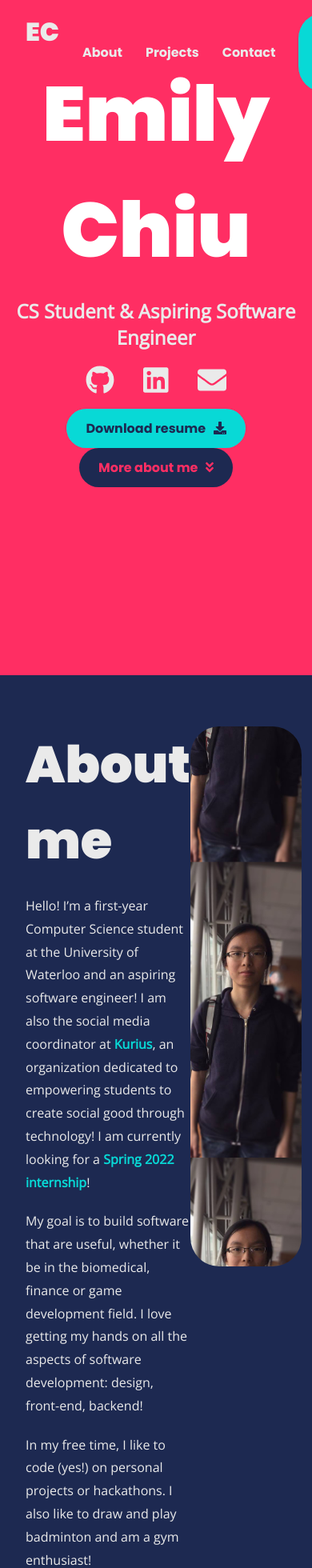
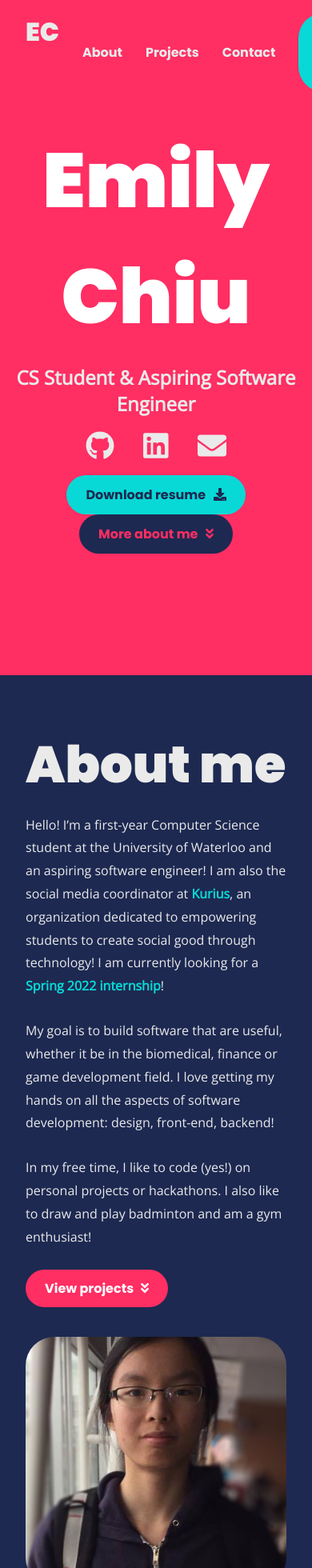
Before and after one commit to Miniapple8888/emily-chiu, a React (Create React App) app: page / in a window 390 px wide. Shown: the top 1960 px of the page at 80% size. Built offline with nearby package versions, Linux system fonts and the light colour scheme.

Commit message:
Add responsive navbar + responsive about me

```diff
--- a/src/About.jsx
+++ b/src/About.jsx
@@ -19,7 +19,8 @@ export class About extends Component {
                 <p>
                 In my free time, I like to code (yes!) on personal projects or hackathons. I also like to draw and play badminton and am a gym enthusiast!
                 </p>
-                <PrimaryButton link="#projects">View projects <FontAwesomeIcon icon={faAngleDoubleDown} /></PrimaryButton>
+                <div className="action"><PrimaryButton link="#projects">View projects <FontAwesomeIcon icon={faAngleDoubleDown} /></PrimaryButton></div>
+
             </div>
             <div className="profile-img">
                 <div className="img"></div>
--- a/src/About.scss
+++ b/src/About.scss
@@ -9,17 +9,40 @@
     padding: 64px 32px;
     p {
         line-height: 1.8;
-        margin-top: 1.25rem;
-        margin-bottom: 1.25rem;
+        margin-top: 0.85rem;
+        margin-bottom: 0.85rem;
+    }
+    @media screen and (max-width: 800px) {
+        flex-direction: column;
     }
 }
 
 .profile-description {
-    flex: 0 0 50%;
+    flex: 0 0 auto;
+    display: flex;
+    flex-direction: column;
+    justify-content: center;
+    min-width: 525px;
+    width: 50%;
+    @media screen and (max-width: 800px) {
+        width: 100%;
+        min-width: 100%;
+    }
 }
 
 .profile-img {
-    flex: 0 0 42.5%;
+    flex: 1 1 42.5%;
+    padding-left: 32px;
+    display: flex;
+    flex-direction: column;
+    justify-content: center;
+    max-width: 50%;
+    @media screen and (max-width: 800px) {
+        margin-top: 48px;
+        min-width: 100%;
+        width: auto;
+        padding-left: 0;
+    }
     .img {
         background-image: url('./profileimg.jpg');
         background-position-x: -130%;
@@ -28,5 +51,23 @@
         width: 100%;
         height: 80vh;
         border-radius: 36px;
+        @media screen and (max-width: 1000px) {
+            background-size: cover;
+            background-position: center;
+        }
+        @media screen and (max-width: 800px) {
+            background-size: 200%;
+            background-position-x: -130%;
+            background-position-y: -120%;
+            max-height: 80vw;
+        }
     }
 }
+
+#about .action {
+    margin-top: 24px;
+}
+
+#about .action a {
+    display: inline;
+}
--- a/src/Landing.scss
+++ b/src/Landing.scss
@@ -6,7 +6,9 @@
     min-height: 600px;
     height: 100vh;
     color: $light;
-    padding-top: 18%;
+    display: flex;
+    flex-direction: column;
+    justify-content: center;
     box-sizing: border-box;
     h1 {
         color: #fff;
--- a/src/Navbar.jsx
+++ b/src/Navbar.jsx
@@ -1,6 +1,6 @@
 import {React, Component} from 'react'
 import { FontAwesomeIcon } from '@fortawesome/react-fontawesome'
-import { faDownload} from '@fortawesome/free-solid-svg-icons'
+import { faDownload, faBars } from '@fortawesome/free-solid-svg-icons'
 import './Navbar.scss'
 import {Button} from './Button'
 
@@ -8,21 +8,36 @@ export class Navbar extends Component {
 
     constructor(props) {
         super(props)
-        this.state = {currentClass: 'transparent'}
+        this.state = {currentClass: 'transparent', collapsedState: 'collapseable', toggleMenu: 'toggle-menu'}
     }
 
     componentDidMount() {
         document.addEventListener('scroll', this.toggleClassNavbar.bind(this))
+        window.addEventListener('resize', this.toggleCollapsedState.bind(this))
     }
 
     componentWillUnmount() {
         document.removeEventListener('scroll', this.toggleClassNavbar.bind(this))
+        window.removeEventListener('resize', this.toggleCollapsedState.bind(this))
     }
 
     toggleClassNavbar() {
         const currentClassLabel = (window.scrollY >= 125) ? 'solid' : 'transparent'
-        console.log(currentClassLabel)
         this.setState({currentClass: currentClassLabel})
+    }
+
+    toggleCollapsedState() {
+        console.log("executed")
+        const currentCollapsedState = (window.innerWidth <= 700) ? 'collapsed' : 'collapseable'
+        const currentToggleMenu = (window.innerWidth <= 700) ? 'toggled-menu' : 'toggle-menu'
+        this.setState({collapsedState: currentCollapsedState, toggleMenu: currentToggleMenu})
+    }
+
+    toggleMenu(e) {
+        e.preventDefault()
+        const currentCollapsedState = (this.state.collapsedState == "collapsed toggled") ? "collapsed" : "collapsed toggled"
+        const currentClass = (this.state.collapsedState == "collapsed toggled") ? "transparent" : "solid"
+        this.setState({collapsedState: currentCollapsedState, currentClass: currentClass })
     }
 
     render() {
@@ -30,11 +45,12 @@ export class Navbar extends Component {
             <div className="brand">
                 <a href="#landing"><h1>EC</h1></a>
             </div>
-            <div className="collapseable">
+            <div className={this.state.toggleMenu}><a href="#" onClick={this.toggleMenu.bind(this)}><FontAwesomeIcon icon={faBars} /></a></div>
+            <div className={this.state.collapsedState}>
                 <div className="nav-item"><a href="#about">About</a></div>
                 <div className="nav-item"><a href="#projects">Projects</a></div>
                 <div className="nav-item"><a href="#contact">Contact</a></div>
-                <div className="nav-item"><Button link="#">Download resume <FontAwesomeIcon icon={faDownload} /></Button></div>
+                <div className="nav-item action"><Button link="#">Download resume <FontAwesomeIcon icon={faDownload} /></Button></div>
             </div>
         </div>
     }
--- a/src/Navbar.scss
+++ b/src/Navbar.scss
@@ -9,6 +9,15 @@
     width: 100%;
     padding: 16px 32px;
     box-sizing: border-box;
+    a {
+        text-decoration: none;
+        font-family: 'Poppins', 'Arial', 'Helvetica', sans-serif;
+        font-weight: 700;
+        color: $light;
+        &:hover {
+            color: #fff;
+        }
+    }
 }
 
 .transparent {
@@ -38,14 +47,47 @@
         display: flex;
         justify-content: center;
         align-items: center;
+    }
+}
+
+.toggle-menu {
+    display: none;
+}
+
+.toggled-menu {
+    display: flex;
+    a {
+        font-size: 32px;
+    }
+}
+
+.collapsed {
+    display: none;
+}
+
+.toggled {
+    display: flex;
+    flex-direction: column;
+    position: absolute;
+    background: $dark;
+    top: 80px;
+    width: 100%;
+    box-sizing: border-box;
+    left: 0;
+    padding: 32px;
+    padding-top: 24px !important;
+    .nav-item {
+        margin-bottom: 12px;
         a {
-            text-decoration: none;
-            font-family: 'Poppins', 'Arial', 'Helvetica', sans-serif;
-            font-weight: 700;
-            color: $light;
-            &:hover {
-                color: #fff;
-            }
+            width: 100%;
+            display: block;
+        }
+    }
+    .action {
+        a {
+            width: auto;
+            display: inline-block;
+            margin-top: 12px;
         }
     }
 }
```
